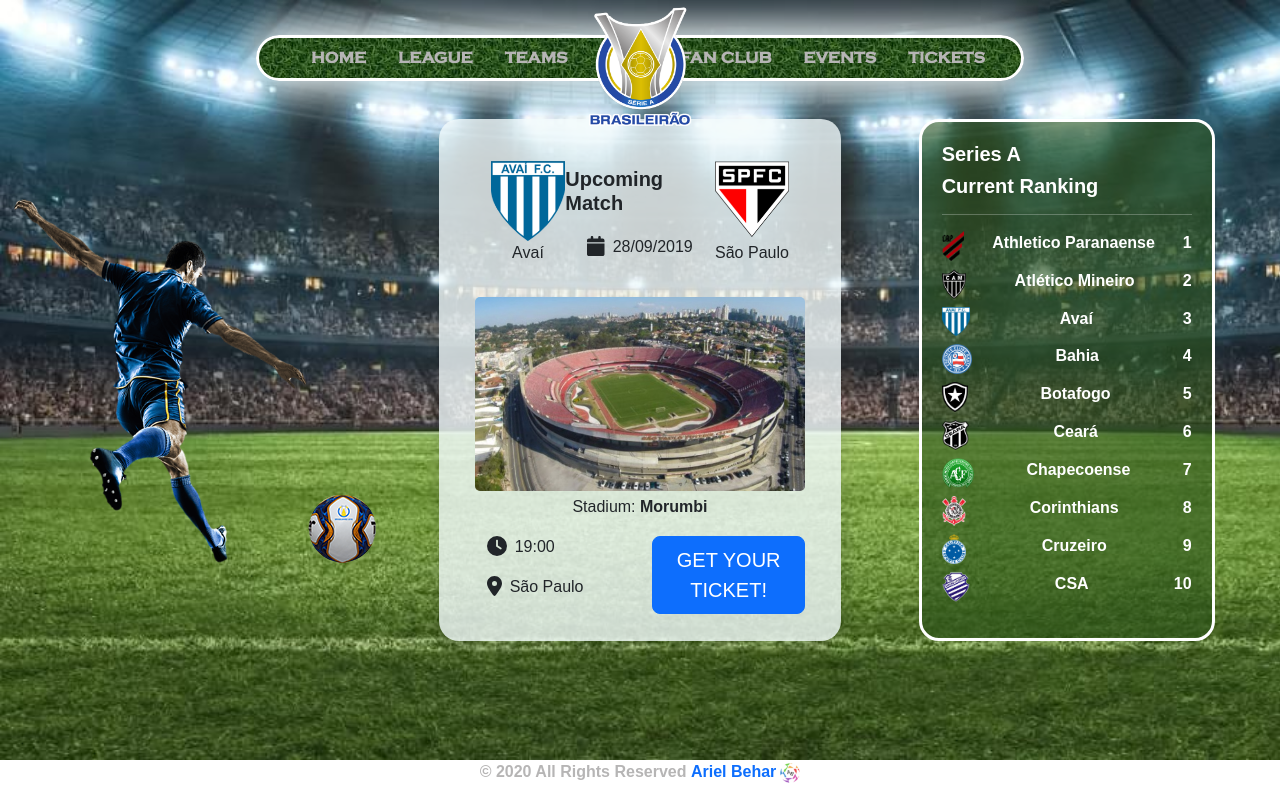
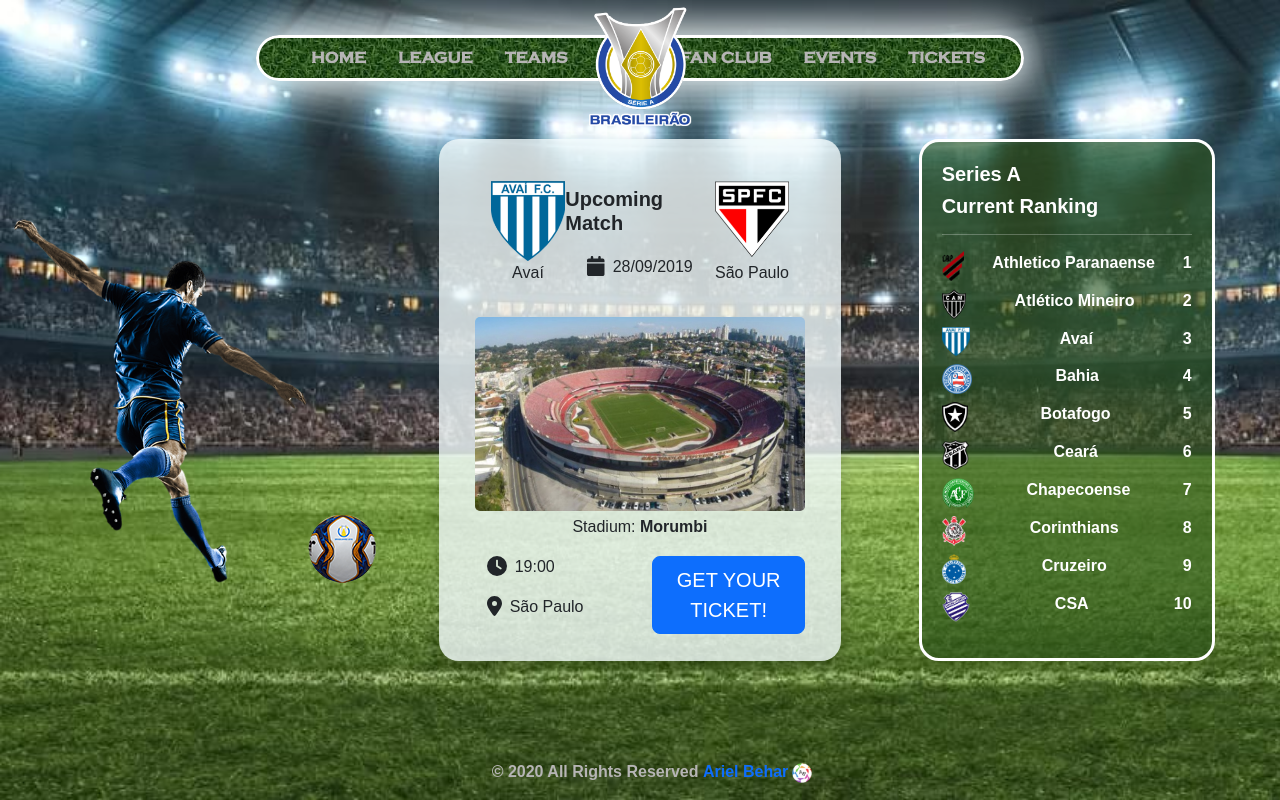
Before and after one commit to ariel-behar/brasileirao-2019, a React (Vite) app: page / in a window 1280 px wide. Built offline with nearby package versions, Linux system fonts and the light colour scheme.

Commit message:
Fixing position of Footer and importing it into the relevant Views

```diff
--- a/src/HOC/hasPageHeaderFooter.tsx
+++ b/src/HOC/hasPageHeaderFooter.tsx
@@ -1,6 +1,7 @@
 import styled from '@emotion/styled'
 import React from 'react'
 import Container from 'react-bootstrap/Container'
+import Footer from '../components/Footer/Footer'
 
 const StyledPageHeader = styled('div')`
     position: relative;
@@ -85,6 +86,8 @@ function hasPageHeaderFooter<T>(WrapperComponent: React.ComponentType<T>, {
             }}>
                 <div className='page-footer-white-box z-1'></div>
                 <Container className='position-relative z-3' style={{ borderTop: "1px solid #bfd9e2" }} />
+
+                <Footer />
             </StyledPageFooter>
         </>
     )
--- a/src/components/Footer/Footer.tsx
+++ b/src/components/Footer/Footer.tsx
@@ -2,9 +2,8 @@ import styled from "@emotion/styled"
 import arielbeharLogo from "../../assets/img/logos/arielbehar-logo.png"
 
 const StyledFooter = styled('footer')`
-    position: sticky;
+    position: absolute;
     bottom: 0;
-
     p {
         a {
             text-decoration: none;
--- a/src/views/HomeView.tsx
+++ b/src/views/HomeView.tsx
@@ -10,6 +10,7 @@ import RankingDisplay from '../components/ViewSpecificComponents/HomeView/Rankin
 import Col from "react-bootstrap/Col";
 import Row from "react-bootstrap/Row"
 import Container from "react-bootstrap/Container";
+import Footer from '../components/Footer/Footer'
 
 const upcomingMatch: Event = events[0];
 
@@ -20,6 +21,7 @@ function HomeView() {
 			backgroundRepeat: 'no-repeat',
 			backgroundSize: 'cover',
 			height: '100%',
+			position: 'relative'
 		}}>
 			<HelmetSEO title="HOME" description="Home page of the fictional website about the Brasileirao 2019 Soccer Championship" />
 
@@ -37,7 +39,7 @@ function HomeView() {
 				</Col>
 			</Row>
 
-
+			<Footer />
 		</Container>
 
 	)
--- a/src/views/RootView.tsx
+++ b/src/views/RootView.tsx
@@ -1,17 +1,14 @@
 import { Outlet } from 'react-router-dom'
 import Header from '../components/Header/Header'
-import Footer from '../components/Footer/Footer'
-
 
 function RootView() {
 	return (
 		<>
 			<Header />
+
 			<main className='flex-grow-1 bg-white'>
 				<Outlet />
 			</main>
-
-			<Footer />
 		</>
 	)
 }
```
